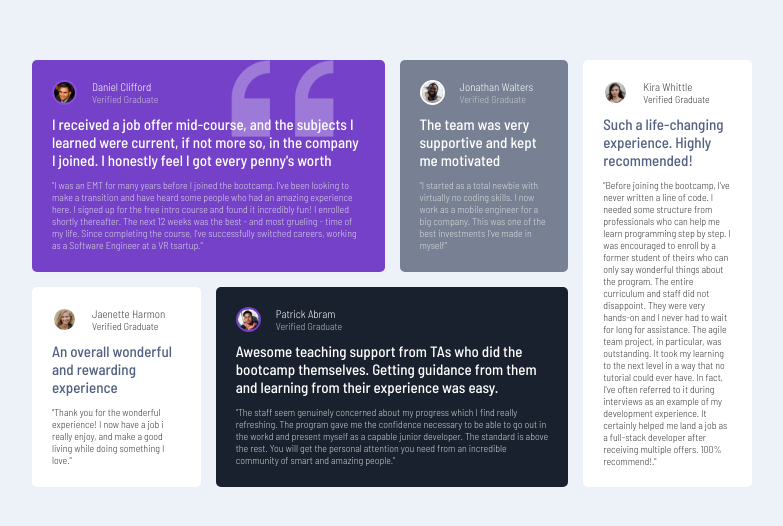
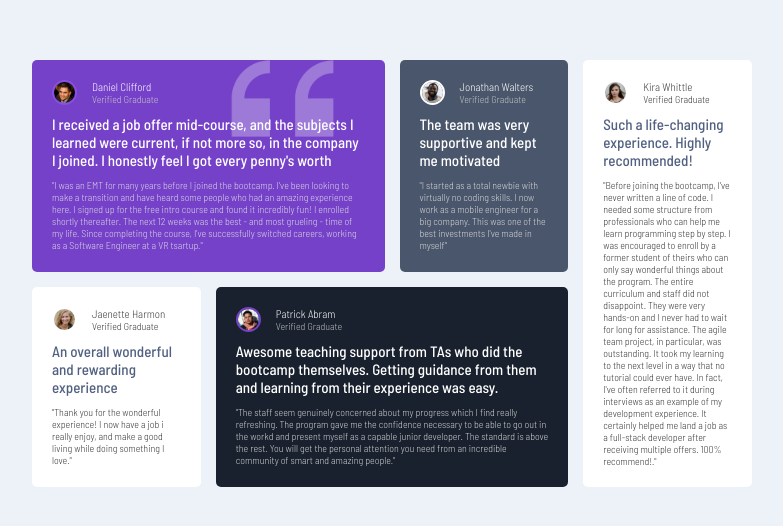
Before and after one commit to hellotobitoun/testimonials-grid-section-main, a plain HTML site: page index.html in a window 1280 px wide. Shown: the part 110-636 px from the top of the page, without its empty margins (248-1031 px from the left). Drawn offline with Linux system fonts and the light colour scheme.

Commit message:
Color Update

```diff
--- a/style.css
+++ b/style.css
@@ -9,7 +9,7 @@ font-family: 'Barlow Semi Condensed', sans-serif;
 --primary-color-1:
 hsl(263, 55%, 52%);
 --primary-color-2:
-#778193;
+#4A566B;
 --primary-color-3:
 hsl(219, 29%, 14%);
 --primary-color-4:
```
